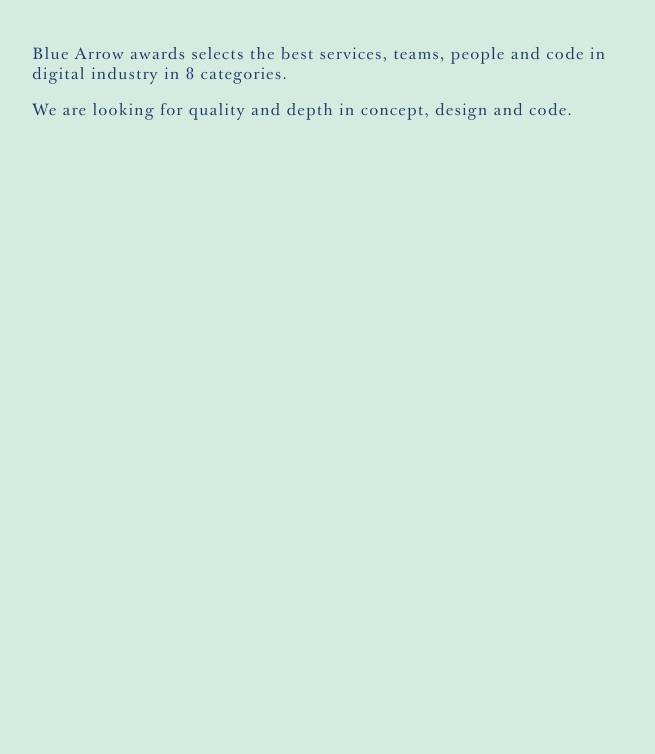
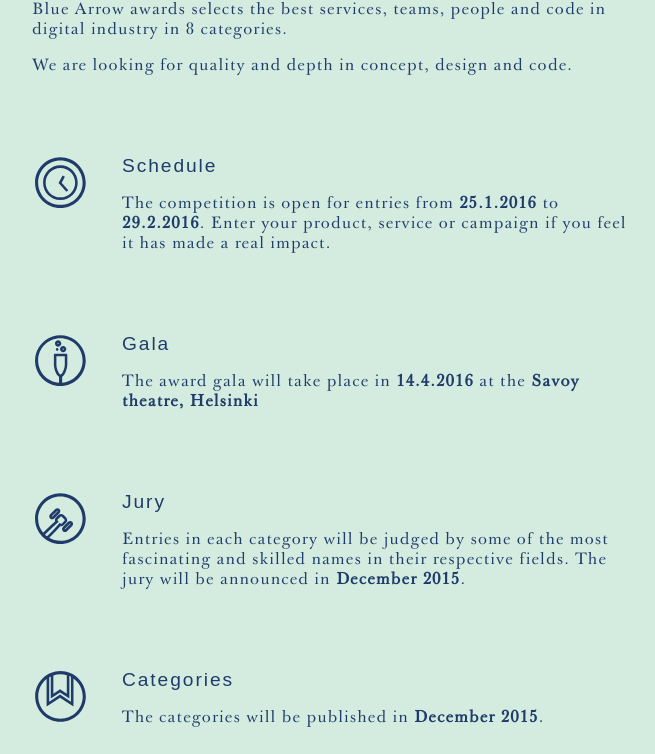
Before and after one commit to BetterDigitalServices/betterdigitalservices.github.io, a plain HTML site: page index.html in a window 1280 px wide. Shown: the part 424-1178 px from the top of the page, without its empty margins (308-963 px from the left). Before the commit the page ends 800 px from the top, so only its background shows below. Drawn offline with Linux system fonts and the light colour scheme.

Commit message:
add moar info in simple grid

```diff
--- a/index.html
+++ b/index.html
@@ -21,9 +21,52 @@
   <h1><img src="blue_arrow_main_logo-17.svg" alt="BLUE ARROW 2016"></h1>
 
   <section>
-    <p>Blue Arrow awards selects the best services, teams, people and code in digital industry in 8 categories.</p>
-    <p>We are looking for quality and depth in concept, design and code.</p>
+    <div class="col-full">
+      <p>Blue Arrow awards selects the best services, teams, people and code in digital industry in 8 categories.</p>
+      <p>We are looking for quality and depth in concept, design and code.</p>
+    </div>
   </section>
+
+  <section>
+    <div class="col-icon">
+      <img src="icons/schedule.svg">
+    </div>
+    <div class="col-text">
+      <h2>Schedule</h2>
+      <p>The competition is open for entries from <b>25.1.2016</b> to <b>29.2.2016</b>. Enter your product, service or campaign if you feel it has made a real impact.</p>
+    </div>
+  </section>
+
+  <section>
+    <div class="col-icon">
+      <img src="icons/gala.svg">
+    </div>
+    <div class="col-text">
+      <h2>Gala</h2>
+      <p>The award gala will take place in <b>14.4.2016</b> at the <b>Savoy theatre, Helsinki</b></p>
+    </div>
+  </section>
+
+  <section>
+    <div class="col-icon">
+      <img src="icons/jury.svg">
+    </div>
+    <div class="col-text">
+      <h2>Jury</h2>
+      <p>Entries in each category will be judged by some of the most fascinating and skilled names in their respective fields. The jury will be announced in <b>December 2015</b>.</p>
+    </div>
+  </section>
+
+  <section>
+    <div class="col-icon">
+      <img src="icons/categories.svg">
+    </div>
+    <div class="col-text">
+      <h2>Categories</h2>
+      <p>The categories will be published in <b>December 2015</b>.</p>
+    </div>
+  </section>
+
 
 </body>
 </html>
--- a/style.css
+++ b/style.css
@@ -1,6 +1,11 @@
 @font-face {
     font-family: Baskerville;
     src: url(/fonts/Baskerville120Pro.otf);
+}
+
+@font-face {
+    font-family: "Rene Bieder";
+    src: url(/fonts/Rene Bieder - Campton Book.otf);
 }
 
 body {
@@ -9,18 +14,59 @@
   letter-spacing: 0.07em;
   color: #1f3b6a;
 }
+
+h1, h2, h3 {
+  font-family: "Rene Bieder", sans-serif;
+}
+
 h1 {
-  text-transform: uppercase;
-  font-size: 3em;
   text-align: center;
+}
+h1 img {
+  width: 9em;
 }
 
 h2 {
-
+  font-weight: normal;
+  font-size: 1.2em;
+  letter-spacing: 0.1em;
 }
 
 p {
   padding: 1.5 em;
+}
+
+section {
+  margin-top: 4em;
+}
+
+section div {
+  float: left;
+}
+
+section:after {
+    content: "";
+    clear: both;
+    display: block;
+}
+
+section h2 {
+  margin-top: 0;
+}
+
+.col-text {
+  max-width: 85%;
+}
+
+.col-icon {
+  width: 15%;
+  min-width: 4em;
+  padding-bottom: 1em;
+}
+
+.col-icon img {
+  width: 3.5em;
+  height: 3.5em;
 }
 
 @media (min-width: 600px) {
```
Also changed, not shown: fonts/Rene Bieder - Campton Book.otf (added), icons/categories.svg (added), icons/gala.svg (added), icons/jury.svg (added), icons/schedule.svg (added).
